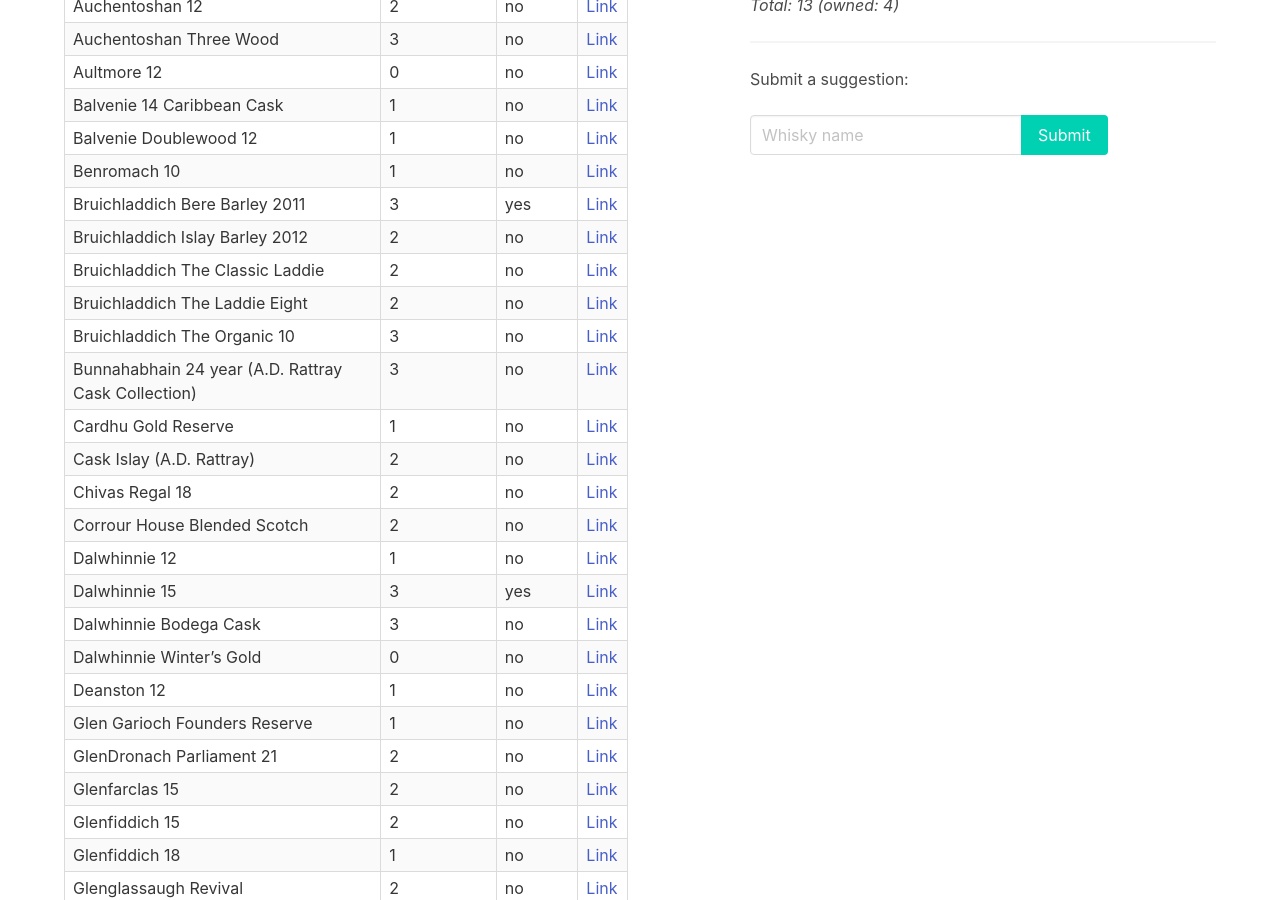
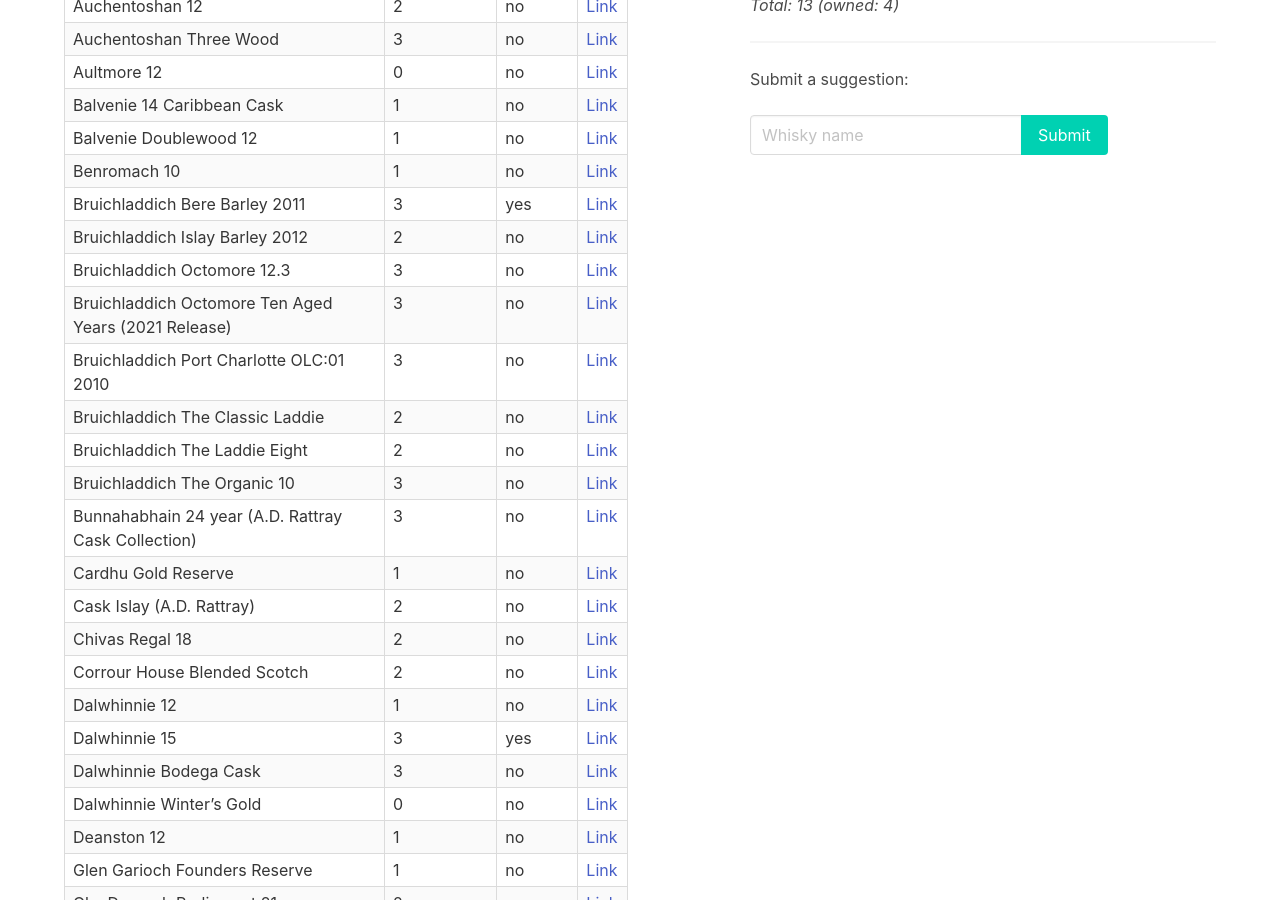
Before and after one commit to grega/whisky, a Jekyll site: the page built from scottish.html, in a window 1280 px wide and 900 px high, scrolled down 803 px. Built offline with Jekyll 4.4.1, drawn with Linux system fonts in a browser that asks for light colours; nearby versions of some CDN libraries; some of the changed text lies outside the part shown.

Commit message:
Update tried.yml

```diff
--- a/_data/scottish/tried.yml
+++ b/_data/scottish/tried.yml
@@ -198,13 +198,13 @@
   rating: 3
   owned: true
 
-- name: Port Charlotte OLC:01 2010
+- name: Bruichladdich Port Charlotte OLC:01 2010
   rating: 3
 
-- name: Octomore 12.3
+- name: Bruichladdich Octomore 12.3
   rating: 3
 
-- name: Octomore Ten Aged Years (2021 Release)
+- name: Bruichladdich Octomore Ten Aged Years (2021 Release)
   rating: 3
 
 - name: Ardbeg An Oa
```
